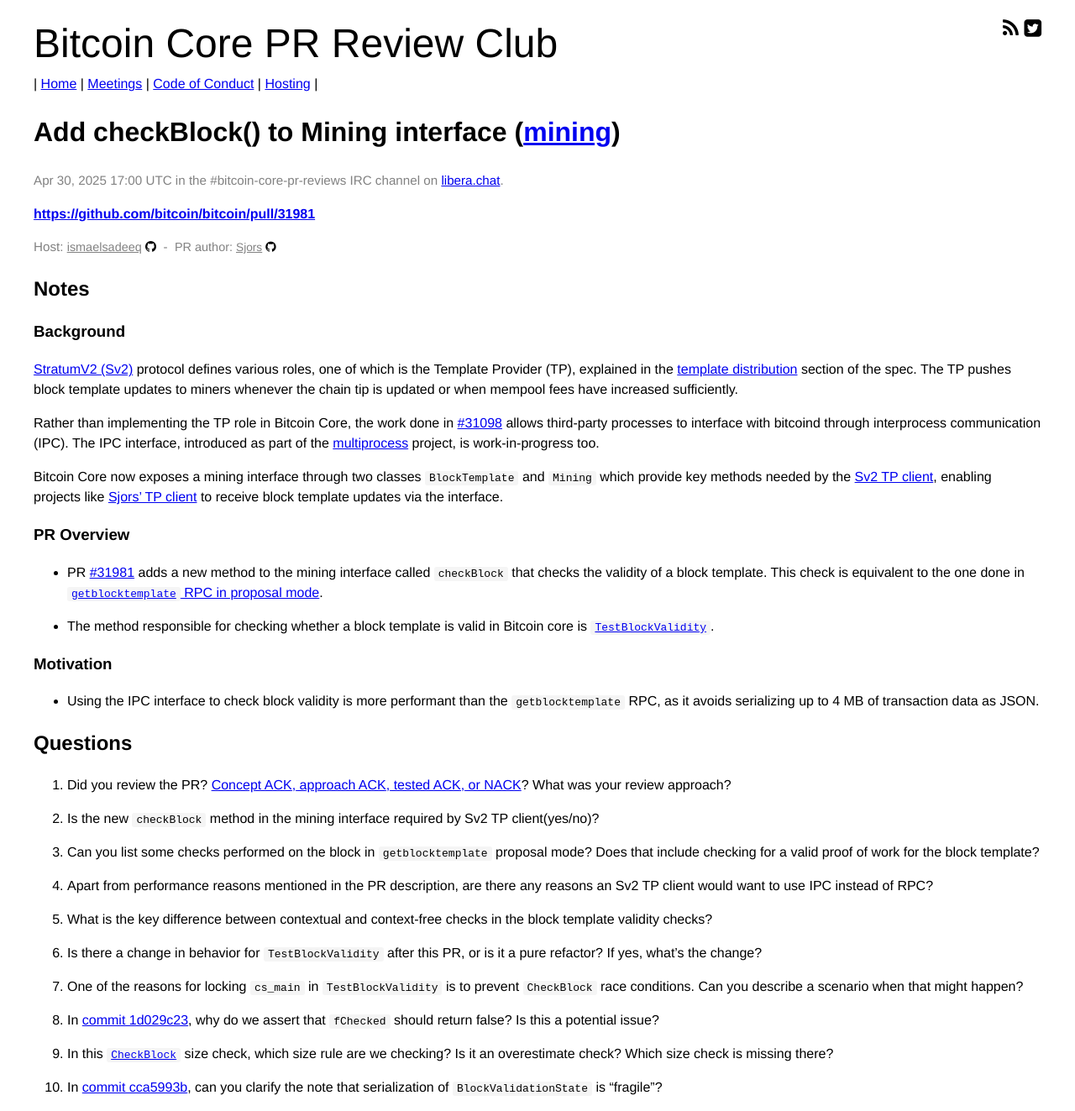
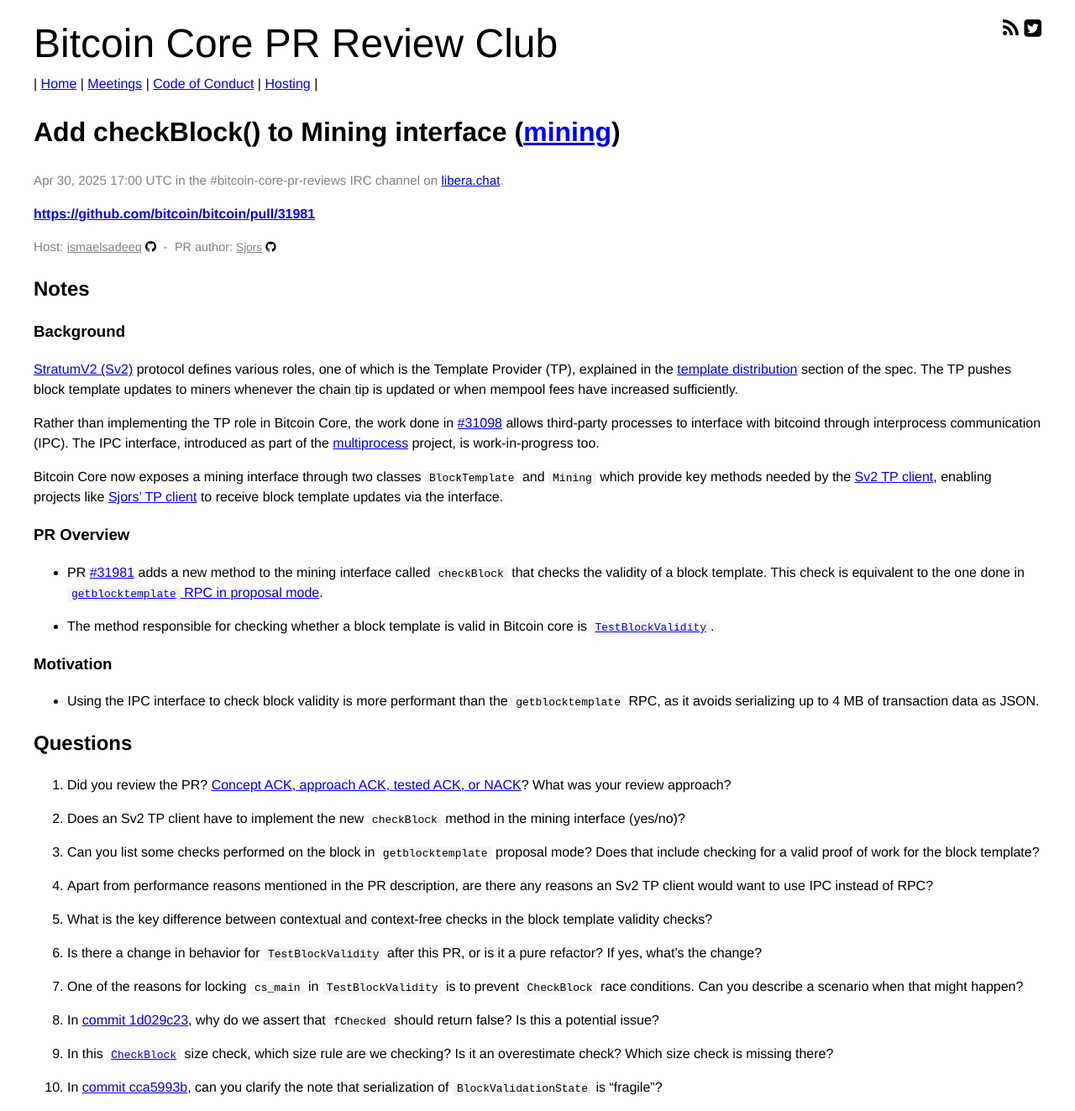
Before and after one commit to bitcoin-core-review-club/website, a Jekyll site: the page built from _posts/2025-04-30-#31981.md, in a window 1280 px wide. Shown: the whole page at 84% size. Built offline with Jekyll 4.4.1, drawn with Linux system fonts in a browser that asks for light colours.

Commit message:
minor edit

```diff
--- a/_posts/2025-04-30-#31981.md
+++ b/_posts/2025-04-30-#31981.md
@@ -33,7 +33,7 @@
 
 1. Did you review the PR? [Concept ACK, approach ACK, tested ACK, or NACK](https://github.com/bitcoin/bitcoin/blob/master/CONTRIBUTING.md#peer-review)? What was your review approach?
 
-2. Is the new `checkBlock` method in the mining interface required by Sv2 TP client(yes/no)?
+2. Does an Sv2 TP client have to implement the new `checkBlock` method in the mining interface (yes/no)?
 
 3. Can you list some checks performed on the block in `getblocktemplate` proposal mode? Does that include checking for a valid proof of work for the block template?
 
```
